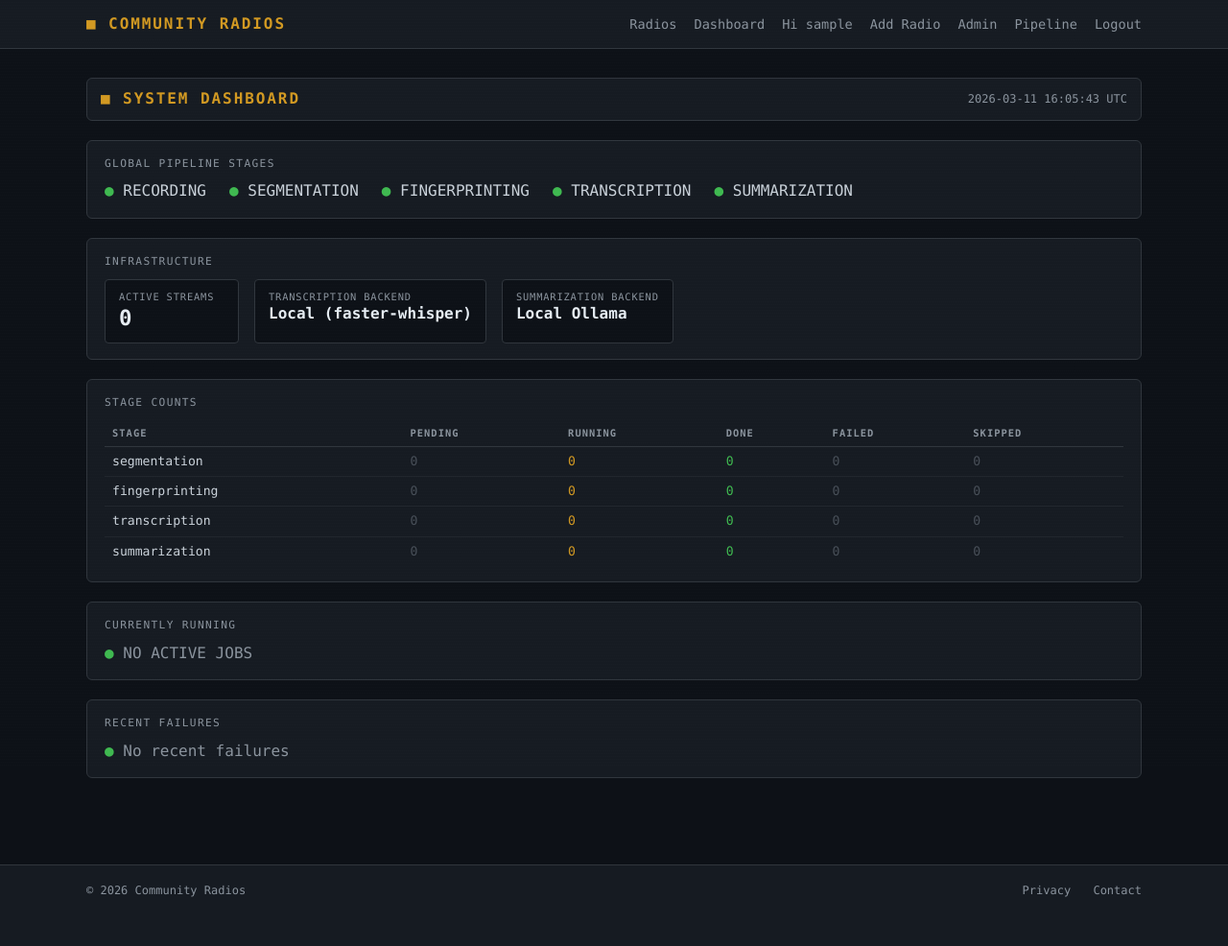
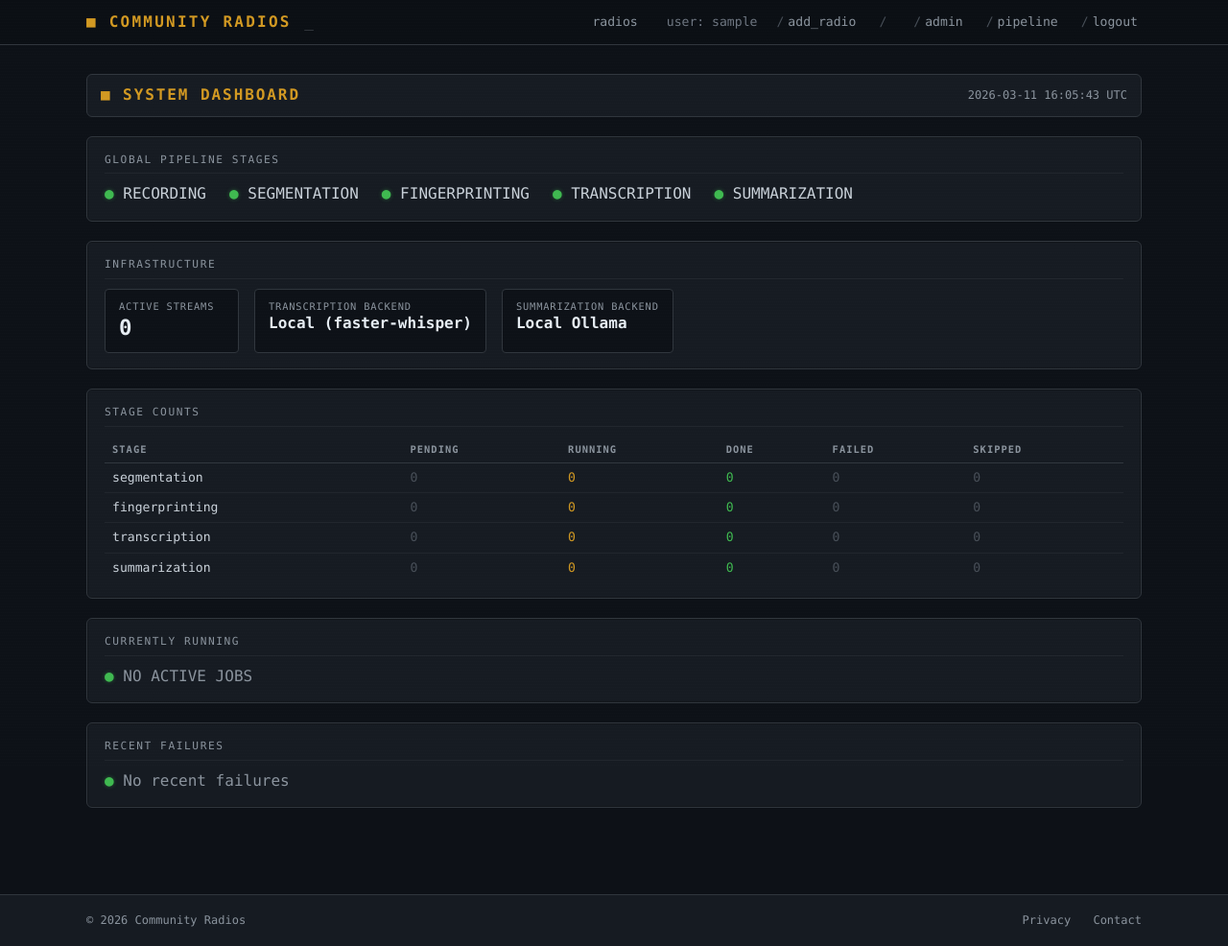
Before and after one commit to sowdust/aum, a Django app: page /admin/dashboard/ in a window 1280 px wide. Shown: the whole page at 96% size. Before the commit the page ends 935 px from the top, so only its background shows below. Run offline with Django 4.2, Linux system fonts and the light colour scheme; the visitor is signed in with stand-in values (Sample User, id 1); data comes from the database, SQL or seed files in the repository; data that the repository does not hold is empty.

Commit message:
interfaccia funziona mannaggia

```diff
--- a/radios/templates/base.html
+++ b/radios/templates/base.html
@@ -13,7 +13,6 @@
 </head>
 
 <body>
-
 <header class="topbar">
   <div class="container topbar-inner">
 
@@ -23,30 +22,29 @@
 
     <nav class="nav">
 
-      <a href="/radios/">Radios</a>
-
-{% if user.is_authenticated %}
-      <a href="/admin/dashboard/">Dashboard</a>
-{% endif %}
+      <a href="/radios/">radios</a>
 
 {% if user.is_authenticated %}
 
-      <span class="nav-user">Hi {{ user.username }}</span>
+      <span class="nav-user">
+        user: {{ user.username }}
+      </span>
 
-      <a href="/radios/create/">Add Radio</a>
+      <a href="/radios/create/">add_radio</a>
 
       {% if user.is_staff %}
-      <a href="{% url 'admin_dashboard' %}" class="nav-admin">Admin</a>
-      <a href="{% url 'global_pipeline_settings' %}" class="nav-pipeline">Pipeline</a>
+        <a href="/radios/" class="{% if request.path == '/radios/' %}active{% endif %}">
+      <a href="{% url 'admin_dashboard' %}" class="nav-admin">admin</a>
+      <a href="{% url 'global_pipeline_settings' %}" class="nav-pipeline">pipeline</a>
       {% endif %}
 
-      <a href="/logout/">Logout</a>
+      <a href="/logout/">logout</a>
 
 {% else %}
 
-      <a href="/register/">Register</a>
-      <a href="/login/">Login</a>
-      <a href="/password-reset/">Reset PW</a>
+      <a href="/register/">register</a>
+      <a href="/login/">login</a>
+      <a href="/password-reset/">reset_pw</a>
 
 {% endif %}
 
--- a/static/css/base.css
+++ b/static/css/base.css
@@ -74,28 +74,29 @@ body {
   min-height:70vh;
 }
 
-
 /* -------------------------
    TOP BAR
 --------------------------*/
 
 .topbar{
   border-bottom:1px solid #30363d;
-  background:#161b22;
+  background:#0b0f14;
 }
 
 .topbar-inner{
   display:flex;
   justify-content:space-between;
   align-items:center;
-  padding:14px 0;
+  padding:12px 0;
 }
+
+/* TITLE */
 
 .site-title a{
   text-decoration:none;
   color:#d29922;
   font-weight:700;
-  letter-spacing:0.12em;
+  letter-spacing:0.14em;
 }
 
 .site-title a:hover{
@@ -109,23 +110,45 @@ body {
 
 .nav{
   display:flex;
-  gap:18px;
+  gap:16px;
   align-items:center;
-  font-size:0.85rem;
+  font-size:0.82rem;
+  text-transform:lowercase;
 }
+
+/* links */
 
 .nav a{
   text-decoration:none;
   color:#8b949e;
+  padding:2px 4px;
 }
 
 .nav a:hover{
   color:#58a6ff;
 }
 
+/* separators */
+
+.nav a::before{
+  content:"/";
+  color:#484f58;
+  margin-right:4px;
+}
+
+.nav a:first-child::before{
+  content:"";
+  margin:0;
+}
+
+/* username */
+
 .nav-user{
-  color:#8b949e;
+  color:#6e7681;
+  margin-left:10px;
 }
+
+/* admin links */
 
 .nav-admin{
   color:#d29922;
@@ -143,6 +166,20 @@ body {
   color:#f0b44c;
 }
 
+.site-title::after{
+  content:"_";
+  margin-left:4px;
+  animation:blink 1s infinite;
+}
+
+@keyframes blink{
+  0%,50%,100%{opacity:1;}
+  25%,75%{opacity:0;}
+}
+
+.nav a.active{
+  color:#58a6ff;
+}
 
 /* -------------------------
    FOOTER
@@ -181,16 +218,24 @@ body {
   background:#161b22;
   border:1px solid #30363d;
   border-radius:6px;
+
   padding:16px 18px;
   margin-bottom:20px;
+
+  box-shadow:0 0 0 1px rgba(0,0,0,0.2) inset;
 }
 
 .panel-title{
   font-size:0.7rem;
-  letter-spacing:0.12em;
+  letter-spacing:0.14em;
   text-transform:uppercase;
+
   color:#8b949e;
+
   margin-bottom:10px;
+  padding-bottom:6px;
+
+  border-bottom:1px solid #21262d;
 }
 
 
@@ -224,9 +276,9 @@ body {
    LED INDICATORS
 --------------------------*/
 
-.led-green{ color:#3fb950; }
-.led-red{ color:#f85149; }
-.led-amber{ color:#d29922; }
+.led-green{ color:#3fb950; text-shadow:0 0 4px rgba(63,185,80,0.4); }
+.led-red{ color:#f85149; text-shadow:0 0 4px rgba(248,81,73,0.4); }
+.led-amber{ color:#d29922; text-shadow:0 0 4px rgba(210,153,34,0.4); }
 .led-gray{ color:#484f58; }
 
 
```
Also changed, not shown: other parts of static/css/base.css (+64 -1 lines), TODO.md (+2 -0 lines), radios/templates/radio_create.html (+53 -39 lines), radios/templates/radio_recordings.html (+19 -5 lines).
